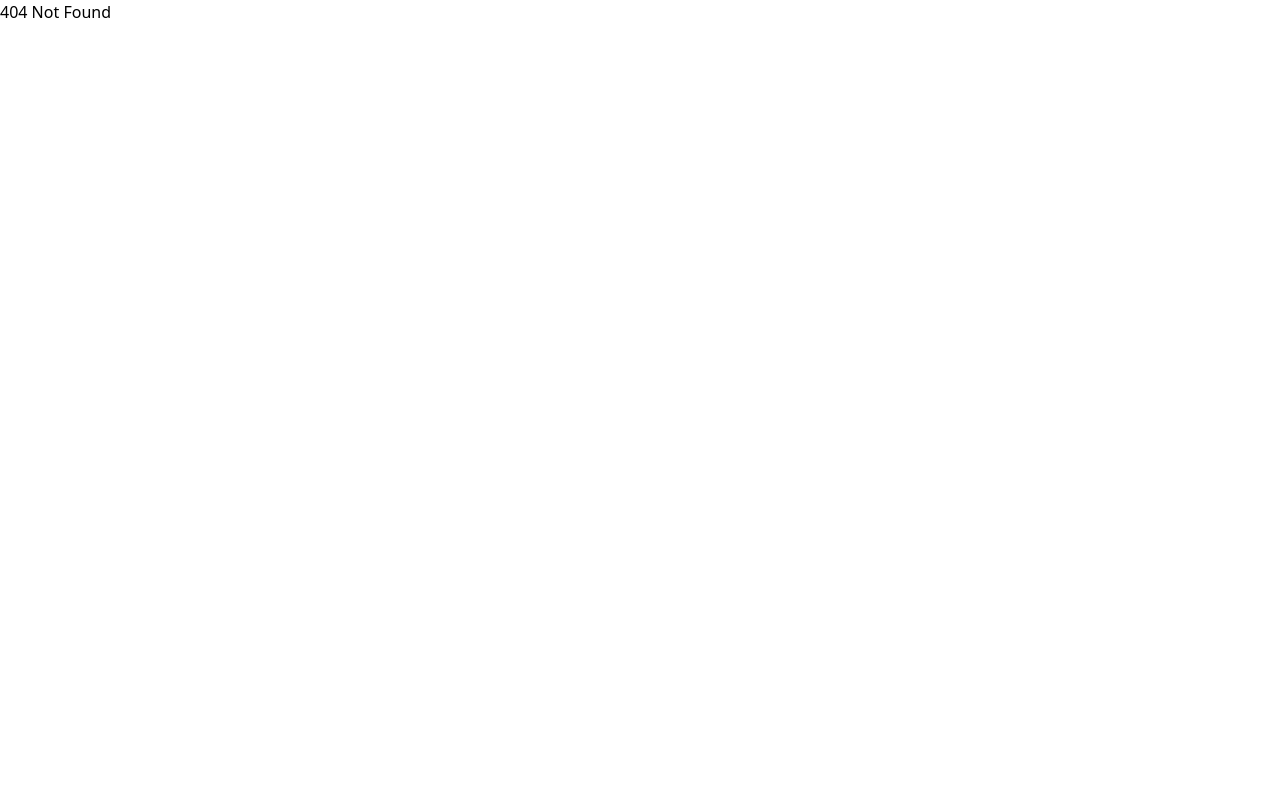
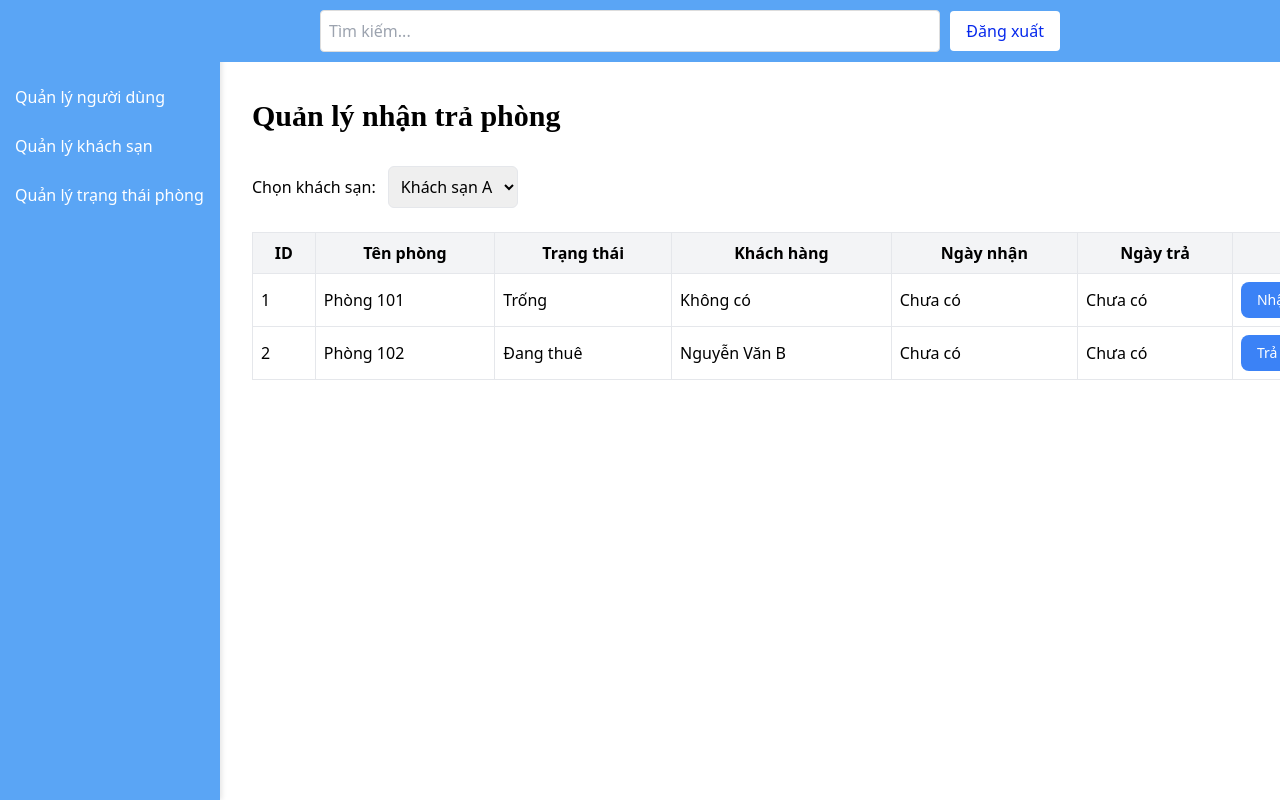
Before and after one commit to QKhanhss1/Hotel-booking-room, a React (Create React App) app in the folder admin/: page /status_room in a window 1280 px wide. Before the commit this address had no page. Built offline with nearby package versions, Linux system fonts and the light colour scheme; sample sign-in values are in the browser's storage.

Commit message:
giao diênn nhận trả phòng

```diff
--- a/admin/src/App.js
+++ b/admin/src/App.js
@@ -3,7 +3,7 @@ import Rooms from "./pages/room/rooms.jsx";
 import Hotels from "./pages/hotels/hotels.jsx";
 import Login from "./pages/login/login.jsx";
 import Users from "./pages/users/Users.jsx";
-
+import StatusRoom from "./pages/status/status_room.jsx";
 import { useContext } from "react";
 import { AuthContext } from "./context/AuthContext";
 import "./index.css";
@@ -22,7 +22,7 @@ function App() {
             <Route path="/hotel/:id/rooms" element={<Rooms />} />
             <Route path="/rooms/:id" element={<Rooms />} />
             <Route path="/users" element={<Users />} />
-
+            <Route path="/status_room" element={<StatusRoom />} />
           </>
         )}
         <Route path="/login" element={<Login />} />
--- a/admin/src/pages/navbar/Navbar.jsx
+++ b/admin/src/pages/navbar/Navbar.jsx
@@ -16,20 +16,22 @@ function Navbar() {
       {/* Navbar */}
       <div className="navbar">
         <input type="text" className="search-bar" placeholder="Tìm kiếm..." />
-        <button className="btn"  onClick={handleLogout}>Đăng xuất</button>
+        <button className="btn" onClick={handleLogout}>
+          Đăng xuất
+        </button>
       </div>
 
       {/* Sidebar */}
       <div className="sidebar">
-      <Link to="/users">
+        <Link to="/users">
           <button className="nav-btn">Quản lý người dùng</button>
         </Link>
         <Link to="/">
           <button className="nav-btn">Quản lý khách sạn</button>
         </Link>
-        {/* <Link to="/room">
-          <button className="nav-btn">Quản lý phòng khách sạn</button>
-        </Link> */}
+        <Link to="/status_room">
+          <button className="nav-btn">Quản lý trạng thái phòng</button>
+        </Link>
       </div>
 
       {/* Nội dung chính */}
--- a/admin/src/pages/room/rooms.jsx
+++ b/admin/src/pages/room/rooms.jsx
@@ -1,10 +1,12 @@
 import axios from "axios";
-import { useEffect, useState } from "react";
+import { useEffect, useState, useContext } from "react";
 import { useParams } from "react-router-dom";
 import { useSearchParams } from "react-router-dom";
 import Navbar from "../navbar/Navbar";
+import { AuthContext } from "../../context/AuthContext";
 
 function Rooms() {
+  const { user } = useContext(AuthContext);
   const [searchParams] = useSearchParams();
   const hotelId = searchParams.get("hotelId");
   const { id } = useParams();
@@ -315,17 +317,34 @@ function Rooms() {
       return;
     }
     try {
-      const hotelResponse = await axios.get(
-        `http://localhost:8800/api/hotels/room/${roomId}`
-      );
+      if (!id) {
+        throw new Error("Không tìm thấy thông tin khách sạn");
+      }
 
-      if (!hotelResponse.data) {
-        throw new Error("Không tìm thấy khách sạn chứa phòng này");
+      // const hotelResponse = await axios.get(
+      //   `http://localhost:8800/api/hotels/room/${roomId}`
+      // );
+
+      // if (!hotelResponse.data) {
+      //   throw new Error("Không tìm thấy khách sạn chứa phòng này");
+      // }
+      // Gọi API xóa phòng
+      const token = localStorage.getItem("token");
+    if (!token) {
+      throw new Error("Bạn cần đăng nhập lại!");
+    }
+
+    // Gọi API xóa phòng với token xác thực
+    await axios.delete(
+      `http://localhost:8800/api/hotels/rooms/${roomId}/${id}`,
+      {
+        headers: {
+          Authorization: `Bearer ${user.token}`,
+          'Content-Type': 'application/json'
+        }
       }
-      // Gọi API xóa phòng
-      await axios.delete(
-        `http://localhost:8800/api/hotels/rooms/${roomId}/${hotelResponse.data._id}`
-      );
+    );
+
       // Cập nhật UI bằng cách lọc bỏ phòng đã xóa
       setRooms(rooms.filter((room) => room._id !== roomId));
 
--- /dev/null
+++ b/admin/src/pages/status/status_room.jsx
@@ -0,0 +1,168 @@
+import React, { useState } from "react";
+// import "./status.css";
+import Navbar from "../navbar/Navbar";
+
+const StatusRoom = () => {
+  const [hotels, setHotels] = useState([
+    {
+      id: 1,
+      name: "Khách sạn A",
+      rooms: [
+        {
+          id: 1,
+          name: "Phòng 101",
+          status: "Trống",
+          guest: "",
+          checkInDate: null,
+          checkOutDate: null,
+        },
+        {
+          id: 2,
+          name: "Phòng 102",
+          status: "Đang thuê",
+          guest: "Nguyễn Văn B",
+          checkInDate: null,
+          checkOutDate: null,
+        },
+      ],
+    },
+    {
+      id: 2,
+      name: "Khách sạn B",
+      rooms: [
+        {
+          id: 1,
+          name: "Phòng 201",
+          status: "Đang thuê",
+          guest: "Trần Văn C",
+          checkInDate: "2024-11-28",
+          checkOutDate: null,
+        },
+        {
+          id: 2,
+          name: "Phòng 202",
+          status: "Trống",
+          guest: "",
+          checkInDate: null,
+          checkOutDate: null,
+        },
+      ],
+    },
+  ]);
+
+  const [selectedHotelId, setSelectedHotelId] = useState(1); // Khách sạn mặc định
+
+  const formatDate = (date) => new Date(date).toISOString().slice(0, 10);
+
+  const updateRoomStatus = (hotelId, roomId, action) => {
+    const updatedHotels = hotels.map((hotel) => {
+      if (hotel.id === hotelId) {
+        const updatedRooms = hotel.rooms.map((room) => {
+          if (room.id === roomId) {
+            const today = formatDate(new Date());
+            if (action === "Check-In") {
+              return {
+                ...room,
+                status: "Đang thuê",
+                guest: prompt("Nhập tên khách hàng:") || room.guest,
+                checkInDate: today,
+                checkOutDate: null,
+              };
+            } else if (action === "Check-Out") {
+              return {
+                ...room,
+                status: "Trống",
+                guest: "",
+                checkOutDate: today,
+              };
+            }
+          }
+          return room;
+        });
+        return { ...hotel, rooms: updatedRooms };
+      }
+      return hotel;
+    });
+    setHotels(updatedHotels);
+  };
+
+  const selectedHotel = hotels.find((hotel) => hotel.id === selectedHotelId);
+
+  return (
+    <div className="w-full overflow-x-hidden">
+      <Navbar />
+      <div className="max-w-7xl w-full mx-auto px-4 sm:px-6 lg:px-8 mt-12" style={{ marginLeft: '220px' }}>
+        <h2 className="text-xl md:text-2xl lg:text-3xl font-semibold font-['Poppins'] leading-tight text-black mb-8">
+          Quản lý nhận trả phòng
+        </h2>
+
+        {/* Dropdown chọn khách sạn */}
+        <div className="dropdown-container mb-6">
+          <label className="mr-2">Chọn khách sạn: </label>
+          <select
+            value={selectedHotelId}
+            onChange={(e) => setSelectedHotelId(Number(e.target.value))}
+            className="p-2 border rounded-md"
+          >
+            {hotels.map((hotel) => (
+              <option key={hotel.id} value={hotel.id}>
+                {hotel.name}
+              </option>
+            ))}
+          </select>
+        </div>
+
+        {/* Bảng danh sách phòng */}
+        {selectedHotel ? (
+          <table className="w-full border-collapse border border-gray-200">
+            <thead>
+              <tr className="bg-gray-100">
+                <th className="border border-gray-200 p-2">ID</th>
+                <th className="border border-gray-200 p-2">Tên phòng</th>
+                <th className="border border-gray-200 p-2">Trạng thái</th>
+                <th className="border border-gray-200 p-2">Khách hàng</th>
+                <th className="border border-gray-200 p-2">Ngày nhận</th>
+                <th className="border border-gray-200 p-2">Ngày trả</th>
+                <th className="border border-gray-200 p-2">Hành động</th>
+              </tr>
+            </thead>
+            <tbody>
+              {selectedHotel.rooms.map((room) => (
+                <tr key={room.id}>
+                  <td className="border border-gray-200 p-2">{room.id}</td>
+                  <td className="border border-gray-200 p-2">{room.name}</td>
+                  <td className="border border-gray-200 p-2">{room.status}</td>
+                  <td className="border border-gray-200 p-2">{room.guest || "Không có"}</td>
+                  <td className="border border-gray-200 p-2">{room.checkInDate || "Chưa có"}</td>
+                  <td className="border border-gray-200 p-2">{room.checkOutDate || "Chưa có"}</td>
+                  <td className="border border-gray-200 p-2">
+                    {room.status === "Trống" && (
+                      <button
+                        onClick={() => updateRoomStatus(selectedHotel.id, room.id, "Check-In")}
+                        className="bg-blue-500 text-white px-4 py-2 rounded-lg hover:bg-blue-600 transition-colors text-sm"
+                      >
+                        Nhận phòng
+                      </button>
+                    )}
+                    {room.status === "Đang thuê" && (
+                      <button
+                        onClick={() => updateRoomStatus(selectedHotel.id, room.id, "Check-Out")}
+                        className="bg-blue-500 text-white px-4 py-2 rounded-lg hover:bg-blue-600 transition-colors text-sm"
+                      >
+                        Trả phòng
+                      </button>
+                    )}
+                  </td>
+                </tr>
+              ))}
+            </tbody>
+          </table>
+        ) : (
+          <p>Không tìm thấy khách sạn</p>
+        )}
+      </div>
+    </div>
+  );
+};
+
+export default StatusRoom;
```
Also changed, not shown: 2 other files (tests, documents, lock files or other folders).
